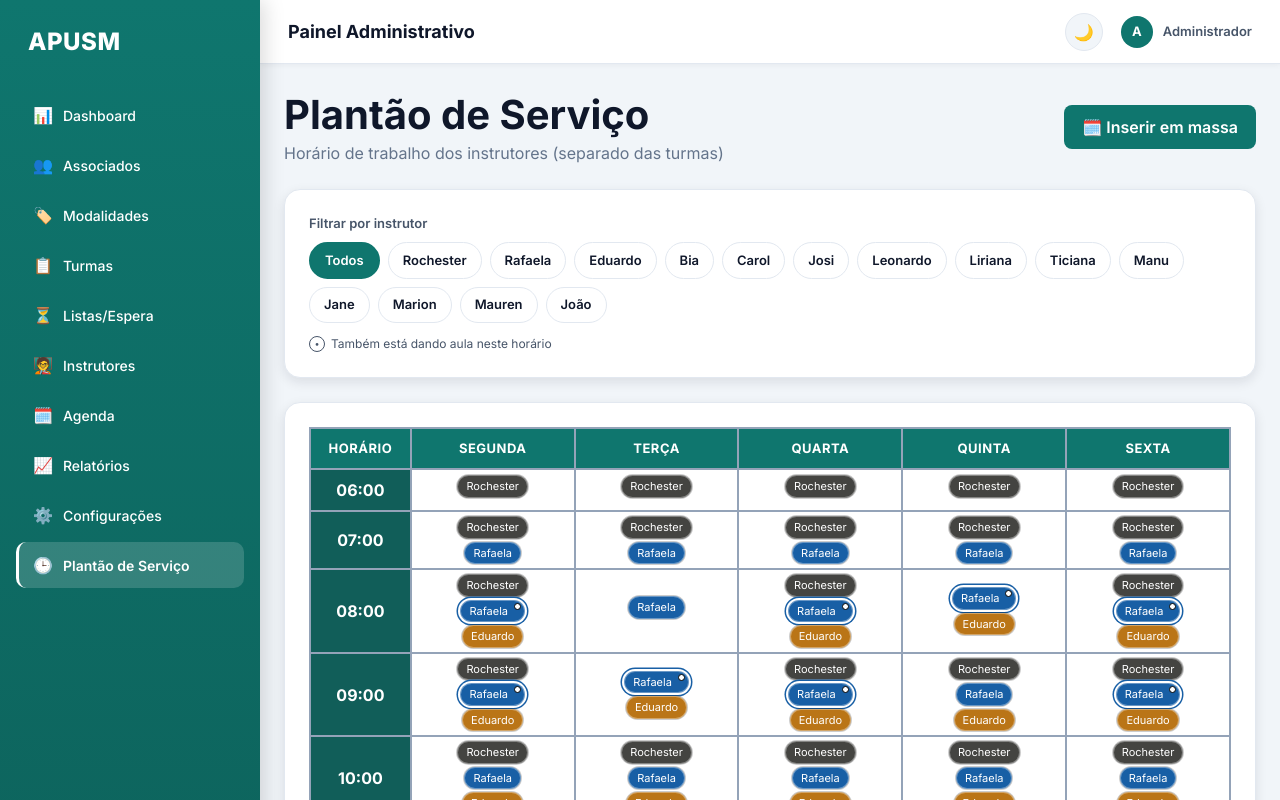
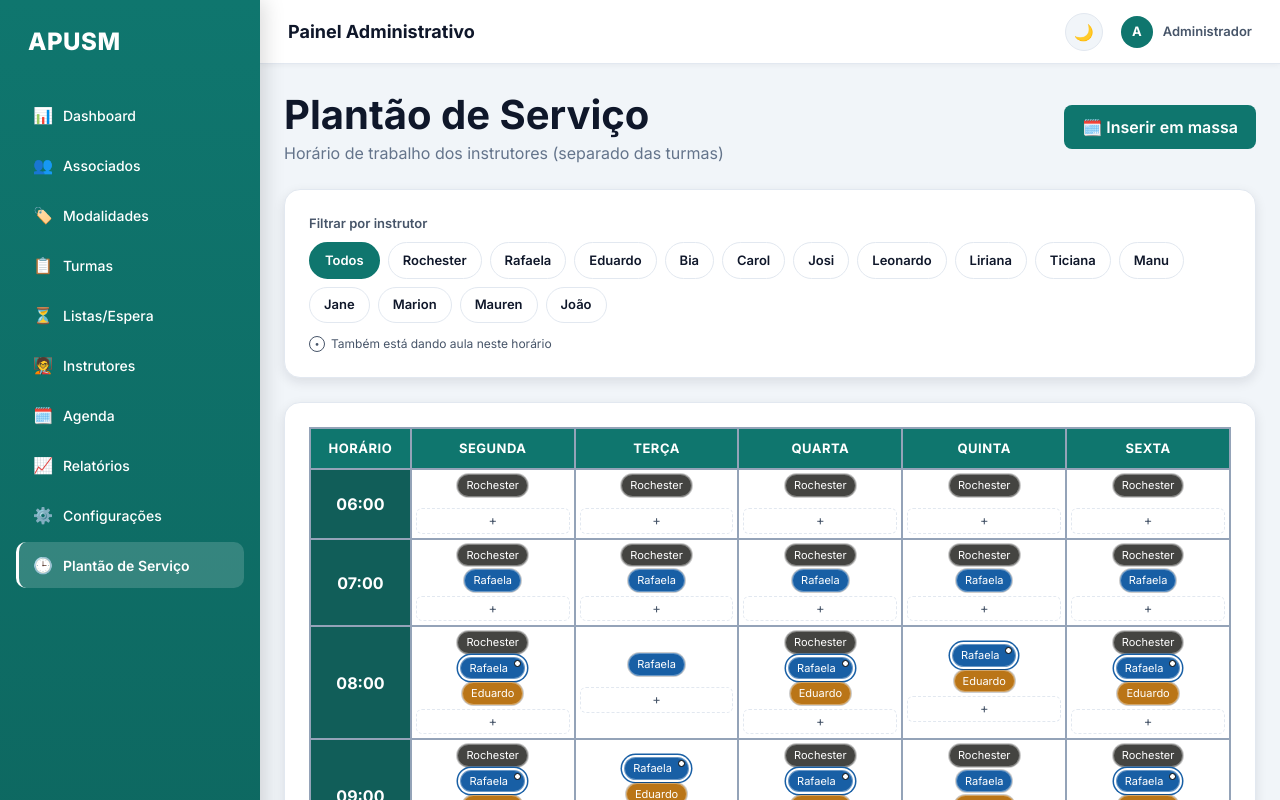
Before and after one commit to BrenoFranzin/apusm, a React (Vite) app: page /plantao in a window 1280 px wide. Shown: the top 800 px of the page. Built offline with nearby package versions, Linux system fonts and the light colour scheme.

Commit message:
auto-commit

```diff
--- a/src/modules/plantao/pages/PlantaoPage.tsx
+++ b/src/modules/plantao/pages/PlantaoPage.tsx
@@ -34,6 +34,8 @@ export default function PlantaoPage() {
   const [modalAberto, setModalAberto] = useState(false);
   const [instrutorMassa, setInstrutorMassa] = useState("");
   const [marcados, setMarcados] = useState<Set<string>>(new Set());
+  const [celulaRapida, setCelulaRapida] = useState<{ dia: string; horario: string } | null>(null);
+  const [instrutorRapido, setInstrutorRapido] = useState("");
 
   const entradasFiltradas = useMemo(() => {
     if (instrutorFiltro === "TODOS") return entradas;
@@ -80,6 +82,17 @@ export default function PlantaoPage() {
       else novo.add(chave);
       return novo;
     });
+  }
+
+  function abrirAdicaoRapida(dia: string, horario: string) {
+    setCelulaRapida({ dia, horario });
+    setInstrutorRapido(instrutores[0]?.id ?? "");
+  }
+
+  async function confirmarAdicaoRapida() {
+    if (!celulaRapida || !instrutorRapido) return;
+    await adicionar(instrutorRapido, celulaRapida.dia as DiaSemanaPlantao, celulaRapida.horario);
+    setCelulaRapida(null);
   }
 
   async function salvarMassa() {
@@ -218,7 +231,11 @@ export default function PlantaoPage() {
                           return (
                             <span
                               key={e.id}
-                              onClick={() => remover(e.instrutorId, e.dia, e.horario)}
+                              onClick={() => {
+                                if (window.confirm(`Remover ${nomeInstrutor(e.instrutorId)} do plantão de ${NOME_DIA[e.dia]} às ${e.horario}?`)) {
+                                  remover(e.instrutorId, e.dia, e.horario);
+                                }
+                              }}
                               title={emAula ? "Também está dando aula neste horário. Clique para remover do plantão." : "Clique para remover"}
                               style={{
                                 position: "relative",
@@ -257,6 +274,23 @@ export default function PlantaoPage() {
                           );
                         })}
                       </div>
+                      <button
+                        onClick={() => abrirAdicaoRapida(dia, horario)}
+                        title="Adicionar instrutor"
+                        style={{
+                          width: "100%",
+                          marginTop: 4,
+                          border: "1px dashed var(--border-default)",
+                          borderRadius: 6,
+                          background: "none",
+                          color: "var(--text-secondary)",
+                          cursor: "pointer",
+                          fontSize: 13,
+                          padding: "2px 0",
+                        }}
+                      >
+                        +
+                      </button>
                     </td>
                   );
                 })}
@@ -336,6 +370,40 @@ export default function PlantaoPage() {
           </div>
         </div>
       )}
+
+      {celulaRapida && (
+        <div style={{ position: "fixed", inset: 0, background: "rgba(0,0,0,0.5)", display: "flex", alignItems: "center", justifyContent: "center", zIndex: 999, padding: 16 }}>
+          <div className="apusm-card" style={{ maxWidth: 360, width: "100%" }}>
+            <h2 style={{ fontWeight: 600, fontSize: 16, marginBottom: 4, color: "var(--text-primary)" }}>
+              Adicionar ao plantão
+            </h2>
+            <p style={{ fontSize: 13, color: "var(--text-secondary)", marginBottom: 14 }}>
+              {NOME_DIA[celulaRapida.dia]} às {celulaRapida.horario}
+            </p>
+
+            <label style={{ fontSize: 13, color: "var(--text-secondary)" }}>Instrutor</label>
+            <select
+              value={instrutorRapido}
+              onChange={(e) => setInstrutorRapido(e.target.value)}
+              style={{ width: "100%", border: "1px solid var(--border-default)", background: "var(--background-primary)", color: "var(--text-primary)", borderRadius: 6, padding: 8, margin: "4px 0 16px" }}
+            >
+              {instrutores.map((i) => (
+                <option key={i.id} value={i.id}>{i.nome}</option>
+              ))}
+            </select>
+
+            <div style={{ display: "flex", justifyContent: "flex-end", gap: 8 }}>
+              <button onClick={() => setCelulaRapida(null)} style={{ padding: "8px 16px", borderRadius: 8, border: "1px solid var(--border-default)", background: "var(--background-primary)", color: "var(--text-primary)" }}>
+                Cancelar
+              </button>
+              <button onClick={confirmarAdicaoRapida} style={{ padding: "8px 16px", borderRadius: 8, border: "none", background: "var(--color-primary)", color: "#fff", fontWeight: 600 }}>
+                Adicionar
+              </button>
+            </div>
+          </div>
+        </div>
+      )}
+
     </div>
   );
 }
```
